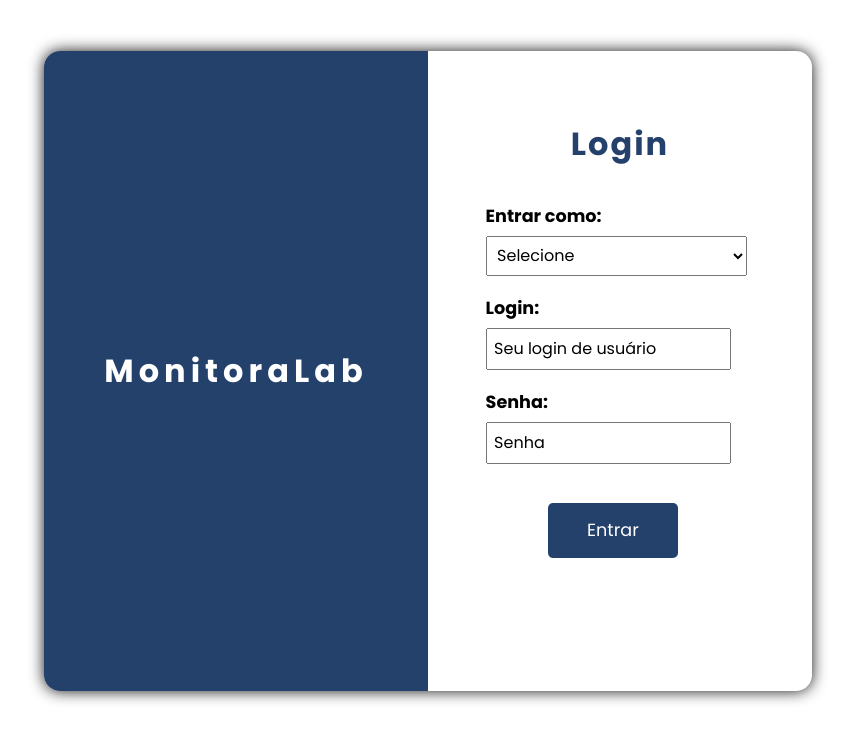
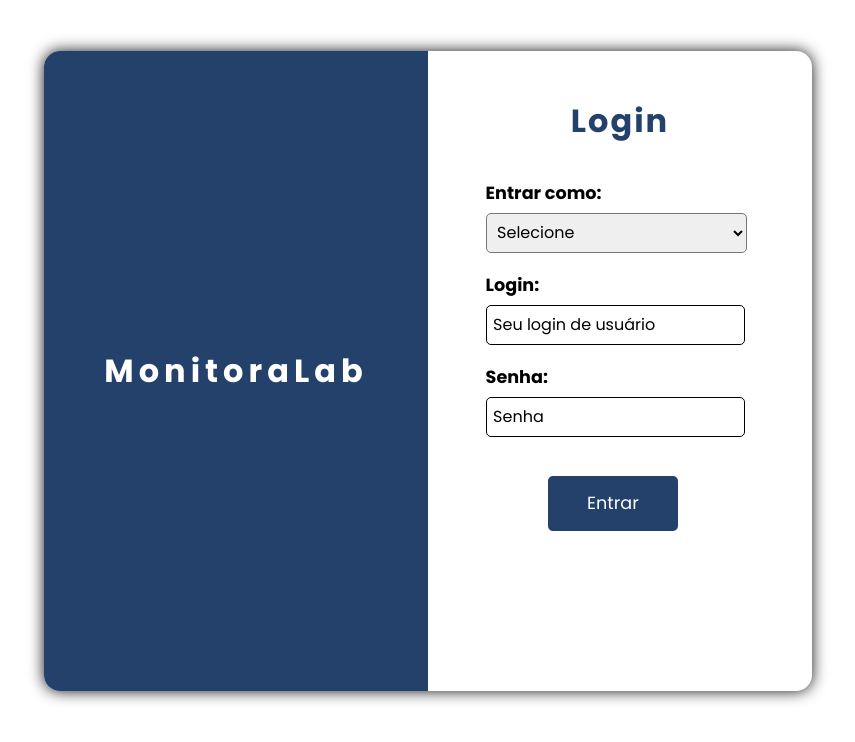
Before and after one commit to TCC2023insv/MonitoraLab, a PHP site: page /login.php in a window 1280 px wide. Shown: the top 742 px of the page, without its empty margins (212-1067 px from the left). Run offline with PHP 8.4, Linux system fonts and the light colour scheme.

Commit message:
detalhes-2

```diff
--- a/css/login.css
+++ b/css/login.css
@@ -55,7 +55,7 @@ h1{
 
 h2{
     color: var(--azul-1);
-    margin-top: 18%;
+    margin-top: 12%;
     font-weight: 700;
     width: 100%;
     font-size: 200%;
@@ -82,14 +82,17 @@ label{
     font-family: 'Poppins', sans-serif;
     font-size: 100%;
     margin-top: 1%;
+    border-radius: 5px;
 }
 
 .txt{
     padding: 2%;
-    width: 70%;
+    width: 75%;
     margin-top: 1%;
     font-size: 100%;
     font-family: 'Poppins', sans-serif;
+    border: 1px solid var(--preto-1);
+    border-radius: 5px;
 }
 
 ::placeholder{
--- a/usuarios/monitor/inicio.php
+++ b/usuarios/monitor/inicio.php
@@ -60,8 +60,6 @@
                 }
                 $conexao->close();
             ?>
-<<<<<<< HEAD
-=======
             </div>
 
         <script>
@@ -80,6 +78,5 @@
                 return false;
             }
         </script>
->>>>>>> parte-estrutural
         </body>
 </html>
```
Also changed, not shown: css/registrar-ocorrencia.css (+10 -7 lines).
